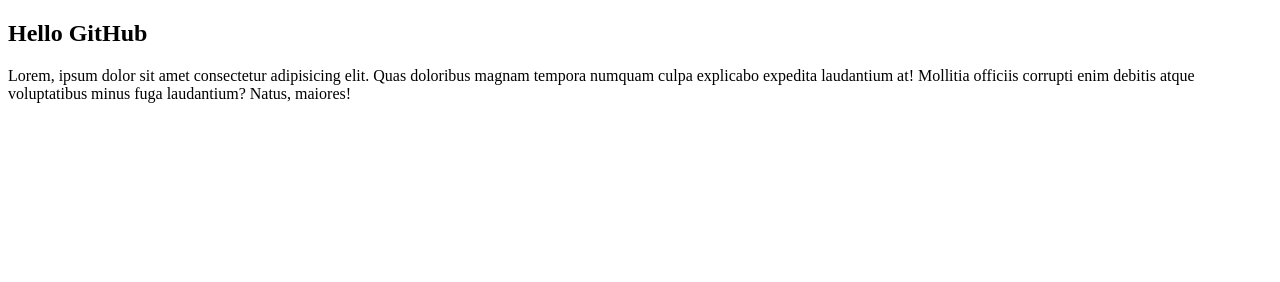
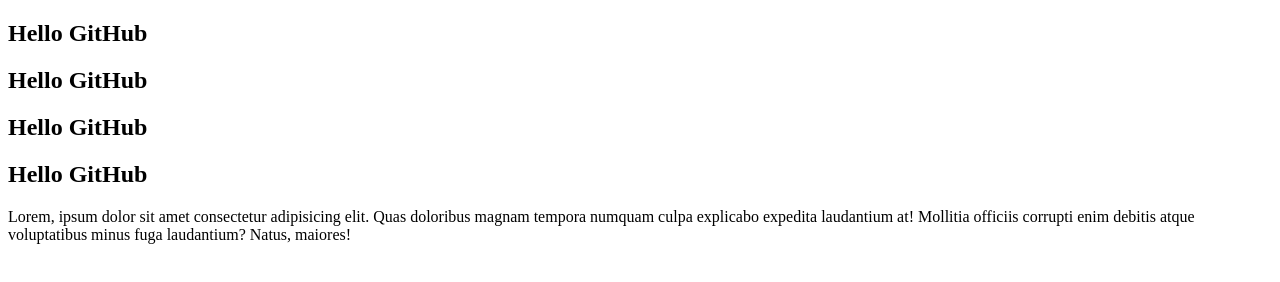
Before and after one commit to eddoughri/MyFirstWebSite, a plain HTML site: page index.html in a window 1280 px wide. Drawn offline with Linux system fonts and the light colour scheme.

```diff
--- a/index.html
+++ b/index.html
@@ -7,6 +7,7 @@
 </head>
 <body>
     <h2>Hello GitHub</h2>
+    <h2>Hello GitHub</h2> <h2>Hello GitHub</h2> <h2>Hello GitHub</h2>
     <p>Lorem, ipsum dolor sit amet consectetur adipisicing elit. Quas doloribus magnam tempora numquam culpa explicabo
         expedita laudantium at! Mollitia officiis corrupti enim debitis atque voluptatibus minus fuga laudantium? Natus, maiores!</p>
 </body>
```
